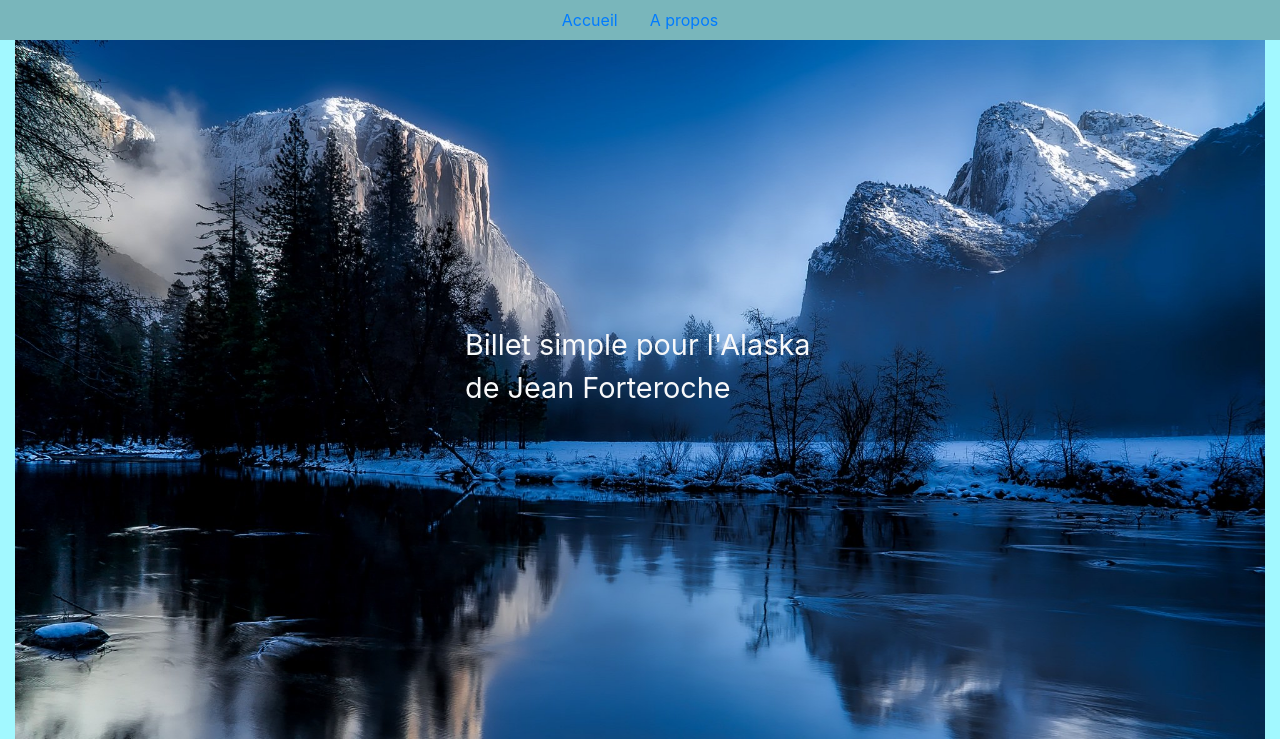
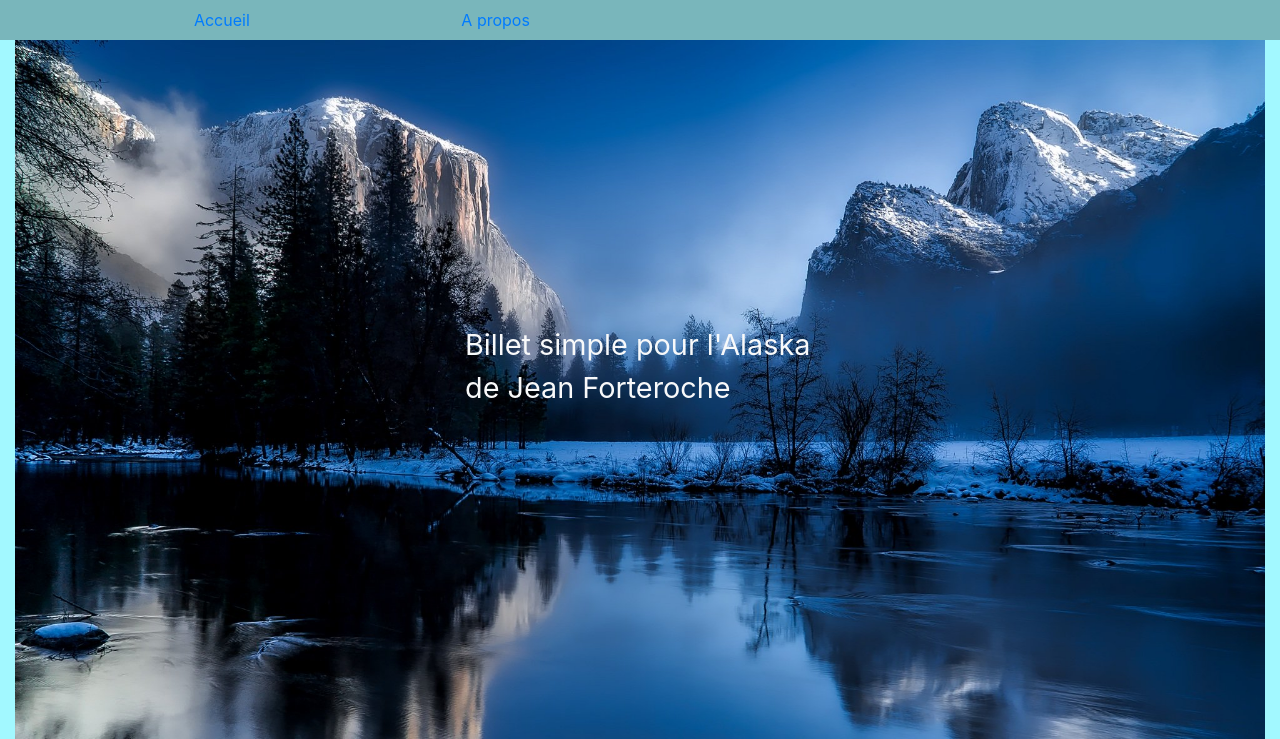
Before and after one commit to lserrano63/Jean-Forteroche, a PHP site: page / in a window 1280 px wide. Shown: the top 739 px of the page. Run offline with PHP 8.4, Linux system fonts and the light colour scheme; data that the repository does not hold is empty; some libraries are stand-ins or nearby versions.

Commit message:
amélioration menu

```diff
--- a/Views/template.php
+++ b/Views/template.php
@@ -3,7 +3,7 @@
     <head>
         <meta charset="utf-8"/>
         <meta name="viewport" content="width=device-width, initial-scale=1">
-        <link rel="shortcut icon" type="image/png" href="pics/logo.png"> <!-- a faire -->
+        <link rel="shortcut icon" type="image/png" href="images/favicon.jpg">
         <link rel="stylesheet" href="https://stackpath.bootstrapcdn.com/bootstrap/4.4.1/css/bootstrap.min.css" integrity="sha384-Vkoo8x4CGsO3+Hhxv8T/Q5PaXtkKtu6ug5TOeNV6gBiFeWPGFN9MuhOf23Q9Ifjh" crossorigin="anonymous">
         <script src="https://kit.fontawesome.com/f42ba57ba1.js" crossorigin="anonymous"></script>
         <script src="https://code.jquery.com/jquery-3.4.1.slim.min.js" integrity="sha384-J6qa4849blE2+poT4WnyKhv5vZF5SrPo0iEjwBvKU7imGFAV0wwj1yYfoRSJoZ+n" crossorigin="anonymous"></script>
@@ -15,16 +15,18 @@
     </head>
 
     <body>
-        <header class="d-flex justify-content-center">
-            <nav>
-                <ul class="container nav col-12 p-0">
-                    <li class="nav-item"><a class="nav-link" href="index.php">Accueil</a></li>
-                    <li class="nav-item"><a class="nav-link" href="">A propos</a></li>
-                    <?php
-                        if (isset($_SESSION['connected']) && $_SESSION['connected'] == true) {
-                        ?>
-                            <li class="nav-item"><a class="nav-link" href="?action=admin">Administration</a></li>
-                            <li class="nav-item"><a class="nav-link" href="?action=disconnect">Déconnexion</a></li>
+        <header>
+            <nav class="d-flex justify-content-center text-center">
+                <ul class="container nav row">
+                    <div class="col-12 d-flex flex-wrap">
+                        <li class="nav-item col-sm-3 col-6"><a class="nav-link" href="index.php">Accueil</a></li>
+                        <li class="nav-item col-sm-3 col-6"><a class="nav-link" href="?action=propos">A propos</a></li>
+                        <?php
+                            if (isset($_SESSION['connected']) && $_SESSION['connected'] == true) {
+                            ?>
+                            <li class="nav-item col-sm-3 col-6"><a class="nav-link" href="?action=admin">Administration</a></li>
+                            <li class="nav-item col-sm-3 col-6"><a class="nav-link" href="?action=disconnect">Déconnexion</a></li>
+                    </div>
                         <?php
                         }
                         ?>
```
